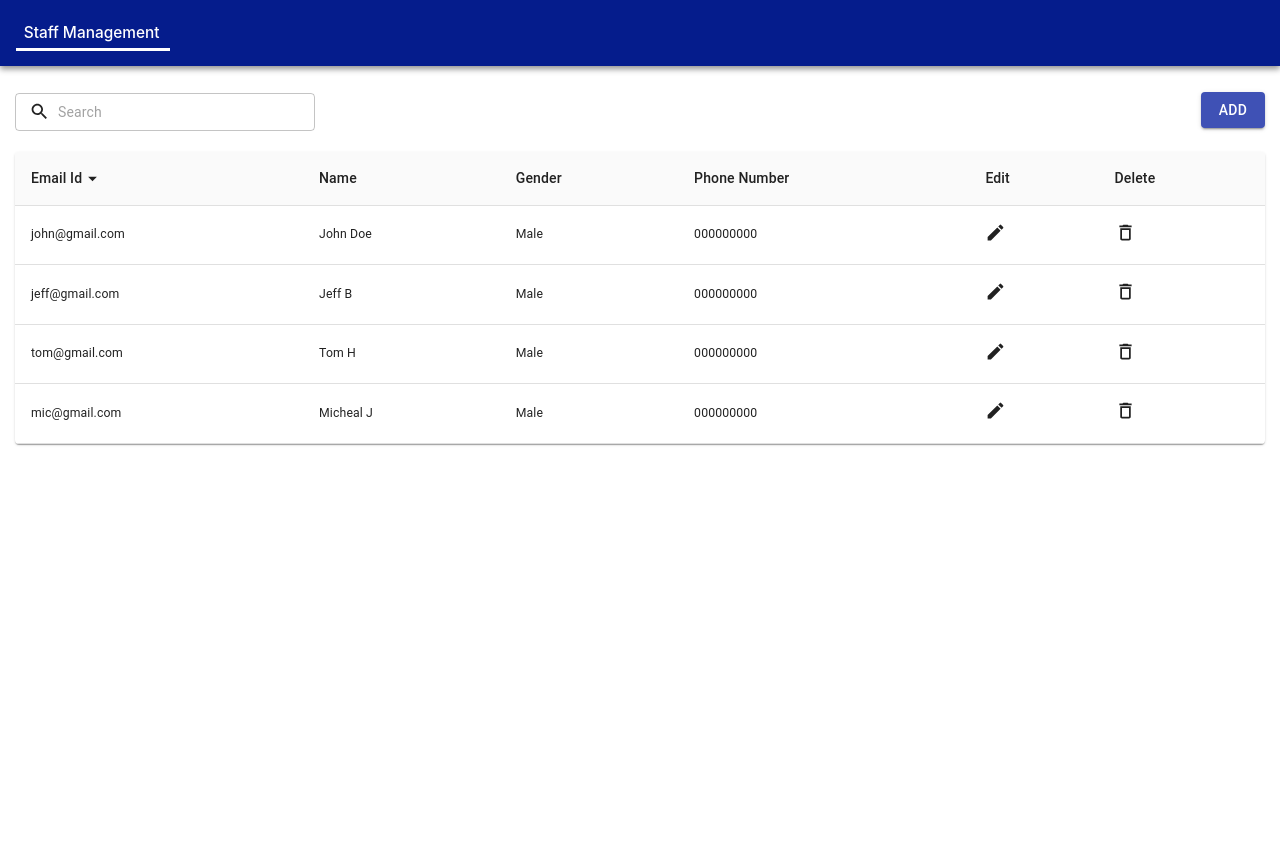
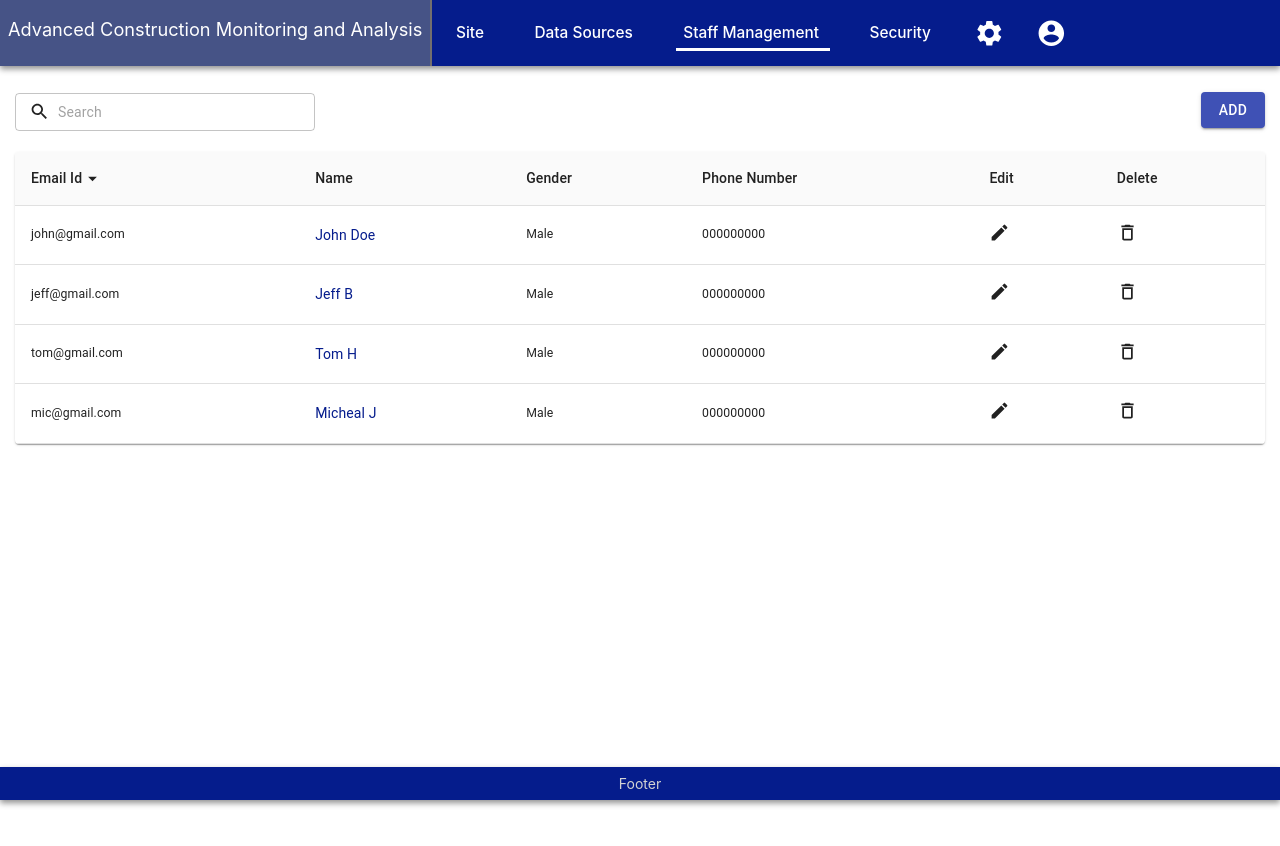
Before and after one commit to DivyaSampath04/React-practice, a React (Create React App) app: page / in a window 1280 px wide. Shown: the top 846 px of the page. Built offline with nearby package versions, Linux system fonts and the light colour scheme.

Commit message:
added footer and view popup

```diff
--- a/src/common.css
+++ b/src/common.css
@@ -17,3 +17,41 @@
 .icon-style {
     cursor: pointer;
 }
+.only-flex {
+    display: flex;
+}
+.vertical-line {
+    background-color: #736e6e;
+    border: 1px solid #736e6e;
+  }
+  .link-style {
+      color: #051c8c;
+      cursor: pointer;
+  }
+  .link-style:hover{
+    text-decoration: underline;
+  }
+/*==================Mui styles override================*/
+
+#simple-menu1 .MuiPaper-root {
+    top: 47px !important;
+    left : 50% !important
+}
+#simple-menu2 .MuiPaper-root {
+    top: 47px !important;
+    left: 60%  !important;
+}
+#simple-menu .MuiMenu-list li {
+    margin-left: 10px;
+}
+
+
+#simple-menu .MuiMenu-list li:last-child {
+    width: 167px;
+
+}
+
+#simple-menu .MuiMenu-list a {
+    text-decoration: none;
+    color: #000;
+}
--- /dev/null
+++ b/src/components/Footer/Footer.css
@@ -0,0 +1,19 @@
+.footer {
+    max-height: 5em !important;
+    min-height: 0px !important;
+    background-color: #051c8c;
+    display: flex;
+    justify-content: space-between;
+    left: 0;
+    right: 0;
+    position: fixed;
+    bottom: 0;
+    z-index: 500;
+    box-shadow: rgba(0, 0, 0, 0.44) 0px 3px 6px 0px;
+  }
+
+.footer-text {
+    color: lightgrey;
+    font-size: 1em;
+    margin: 8px auto;
+}
--- /dev/null
+++ b/src/components/Footer/Footer.js
@@ -0,0 +1,14 @@
+import React from 'react';
+import './Footer.css'
+
+class Footer extends React.Component {
+    render(){
+        return(
+            <div className = 'footer'>
+                    <p className = 'footer-text'>Footer</p>
+            </div>
+        );
+    }
+}
+
+export default Footer;
--- a/src/components/Navbar/Navbar.css
+++ b/src/components/Navbar/Navbar.css
@@ -10,6 +10,7 @@
   top: 0;
   z-index: 500;
   box-shadow: rgba(0, 0, 0, 0.44) 0px 3px 6px 0px;
+  width: 100%;
 }
 
 .tab-text {
@@ -36,3 +37,17 @@
     text-decoration: none !important;
     color: black !important;
   }
+
+  .prod-name {
+    color: white;
+    font-size: 1.3em;
+    padding : 0px 8px;
+  }
+  .prod-bg {
+     background-color: #465386;
+  }
+  .menu-holder {
+    display: flex;
+    flex-direction: column;
+    justify-content: center;
+  }
--- a/src/components/Navbar/Navbar.js
+++ b/src/components/Navbar/Navbar.js
@@ -1,35 +1,71 @@
 import React, { Component } from "react";
-import { Grid, ListItem } from "@material-ui/core";
-import { NavLink } from "react-router-dom";
+import { Grid, ListItem,MenuItem,Button,Menu } from "@material-ui/core";
+import { NavLink, Link } from "react-router-dom";
 import "./Navbar.css";
 import * as c from "../../utils/constants/constants";
+import SettingsIcon from '@material-ui/icons/Settings';
+import AccountCircleIcon from '@material-ui/icons/AccountCircle';
 
 class Navbar extends Component {
   state = {
     value: 0,
     mobile: "",
-    anchorEl: null,
+    sub: null,
+    sec: null
   };
   componentDidMount() {}
 
-  handleClick = (event) => {
-    this.setState({ anchorEl: event.currentTarget });
+  handleClick = (event,tab) => {
+
+    if(tab === 'sub')
+    this.setState({sub : event.currentTarget });
+    else if(tab === 'sec')
+    this.setState({ sec: event.currentTarget });
   };
 
-  handleClose = () => {
-    this.setState({ anchorEl: null });
+  handleClose = (tab) => {
+    if(tab === 'sub')
+    this.setState({ sub: null });
+    else if(tab === 'sec')
+    this.setState({ sec: null });
+
   };
 
-  handleChange = (event, value) => {
-    this.setState({ value });
-  };
 
   render() {
-   // let tab = window.location.href.toString().split("/")[3];
+    //let tab = window.location.href.toString().split("/")[3];
     const classes = "doc-route tabs";
     let { changeCurrentPage } = this.props;
     return (
       <div className="nav-bar">
+        <div className = 'only-flex' >
+          <div className = 'prod-bg'>
+            <p className = 'prod-name'>Advanced Construction Monitoring and Analysis</p>
+          </div>
+          <div className = 'vertical-line'></div>
+        <div className = 'only-flex'>
+        <NavLink
+          exact
+          to={c.PAGE_URLS[c.PAGE_STAFF]}
+          className="headLinkStyle"
+
+        >
+          <ListItem style={{ display: "grid" }}>
+            <p className="tab-text">Site</p>
+
+          </ListItem>
+        </NavLink>
+        <NavLink
+          exact
+          to={c.PAGE_URLS[c.PAGE_STAFF]}
+          className="headLinkStyle"
+
+        >
+          <ListItem style={{ display: "grid" }}>
+            <p className="tab-text">Data Sources</p>
+
+        </ListItem>
+        </NavLink>
         <NavLink
           exact
           to={c.PAGE_URLS[c.PAGE_STAFF]}
@@ -38,12 +74,96 @@ class Navbar extends Component {
         >
           <ListItem style={{ display: "grid" }}>
             <p className="tab-text">Staff Management</p>
+            <div className="under-line"></div>
 
-              <div className="under-line"></div>
+        </ListItem>
+        </NavLink>
+        <NavLink
+          exact
+          to={c.PAGE_URLS[c.PAGE_STAFF]}
+          className="headLinkStyle"
 
+        >
+          <ListItem style={{ display: "grid" }}>
+            <p className="tab-text">Security</p>
+
+        </ListItem>
+        </NavLink>
+       {/* <div className = 'menu-holder'>
+
+            <p className="tab-text"  onClick={(event) => this.handleClick(event,'sub')}>Subscription</p>
+            <Menu
+                //name = 'sub'
+                id="simple-menu1"
+                sub={this.state.sub}
+                keepMounted
+                onClose={()=> this.handleClose('sub')}
+                open={Boolean(this.state.sub)}
+              >
+                <Link to="">
+                  <MenuItem>Accounts</MenuItem>
+                </Link>
+
+                <Link to='' >
+                  <MenuItem>Projects</MenuItem>
+                </Link>
+                <Link to='/' >
+                  <MenuItem>Staff</MenuItem>
+                </Link>
+                <Link to='' >
+                  <MenuItem>Pilots</MenuItem>
+                </Link>
+
+              </Menu>
+
+        </div>
+        <div  className = 'menu-holder'>
+
+         <p className="tab-text"  onClick={(event) => this.handleClick(event,'sec')}>Security</p>
+         <Menu
+            // name = 'sec'
+             id="simple-menu2"
+             sec={this.state.sec}
+             keepMounted
+             onClose={() => this.handleClose('sec')}
+             open={Boolean(this.state.sec)}
+           >
+             <Link to="/">
+               <MenuItem>Users</MenuItem>
+             </Link>
+
+             <Link to='/' >
+               <MenuItem>Audit Log</MenuItem>
+             </Link>
+
+           </Menu>
+    </div>*/}
+        </div>
+        <div className = 'flex-text-icon'>
+        <NavLink
+          exact
+          to={c.PAGE_URLS[c.PAGE_STAFF]}
+          className="headLinkStyle"
+
+        >
+          <ListItem style={{ display: "grid" }}>
+          <SettingsIcon  fontSize = 'large' style = {{color : 'white'}}/>
 
           </ListItem>
         </NavLink>
+        <NavLink
+          exact
+          to={c.PAGE_URLS[c.PAGE_STAFF]}
+          className="headLinkStyle"
+
+        >
+          <ListItem style={{ display: "grid" }}>
+            <AccountCircleIcon fontSize = 'large' style = {{color : 'white'}} />
+          </ListItem>
+        </NavLink>
+        </div>
+
+        </div>
       </div>
     );
   }
--- a/src/pages/StaffManagement/AddStaff/AddStaff.css
+++ b/src/pages/StaffManagement/AddStaff/AddStaff.css
@@ -12,3 +12,26 @@
 .button-align {
     text-align: center;
 }
+.each-header-data {
+     text-align: left;
+
+
+ }
+ .value-font {
+
+    margin : 0px;
+    margin-top: 5px;
+
+  }
+  .label-font {
+    margin : 0px;
+    margin-top: 20px;
+    font-weight: 300;
+  }
+  .popup-up-staff {
+      width: 400px;
+  }
+  .view-only {
+    width: 300px;
+    margin: 20px;
+  }
--- a/src/pages/StaffManagement/AddStaff/AddStaff.jsx
+++ b/src/pages/StaffManagement/AddStaff/AddStaff.jsx
@@ -17,7 +17,7 @@ class AddStaff extends React.Component {
   render() {
     return (
       <>
-        <Dialog open={this.props.data.add_open}>
+        <Dialog open={this.props.data.add_open} className = 'pop-up-staff'>
           <DialogTitle className="add-staff-title">
             <div className="flex-space-between">
               <p className="pop-title">{this.props.data.title}</p>
@@ -30,6 +30,8 @@ class AddStaff extends React.Component {
           </DialogTitle>
           <DialogContent>
             <div>
+              {this.props.data.action === 'edit' ||  this.props.data.action === 'add'?
+              <>
               <div className="flex-space-between">
                 <TextField
                   autoComplete = "off"
@@ -86,6 +88,40 @@ class AddStaff extends React.Component {
                   Cancel
                 </Button>
               </div>
+              </>
+              :
+              <div className = 'view-only'>
+            <div className = 'flex-space-between'>
+              <div>
+              <div className="each-header-data">
+              <p className="label-font">Name</p>
+              <p className="value-font">
+              {this.props.data.name}
+              </p>
+            </div>
+            <div className="each-header-data">
+              <p className="label-font">Email Id</p>
+              <p className="value-font">
+              {this.props.data.id}
+              </p>
+              </div>
+            </div>
+           <div>
+            <div className="each-header-data">
+              <p className="label-font">Phone Number</p>
+              <p className="value-font">
+              {this.props.data.phone}
+              </p>
+            </div>
+            <div className="each-header-data">
+              <p className="label-font">Gender</p>
+              <p className="value-font">
+              {this.props.data.gender}
+              </p>
+            </div>
+            </div>
+            </div>
+            </div>}
             </div>
           </DialogContent>
         </Dialog>
--- a/src/pages/StaffManagement/StaffManagement.js
+++ b/src/pages/StaffManagement/StaffManagement.js
@@ -1,5 +1,6 @@
 import React from "react";
 import Navbar from "../../components/Navbar/Navbar";
+import Footer from "../../components/Footer/Footer";
 import { Table, TableContainer, Paper, Button } from "@material-ui/core";
 import * as config from "../../utils/config";
 import TableData from "./StaffTable/TableData/TableData";
@@ -57,7 +58,7 @@ class StaffManagement extends React.Component {
     if (action === "add") {
       this.setState({ id: "", name: "", phone: "", gender: "" ,title : 'Add Staff'});
     } else {
-      this.setState({title : 'Edit Staff'})
+      action === 'edit' ? this.setState({title : 'Edit Staff'}) : this.setState({title : 'View Staff'})
       config.staff_data.forEach((data) => {
         id === data.id &&
           this.setState({
@@ -105,6 +106,7 @@ class StaffManagement extends React.Component {
             </Table>
           </TableContainer>
         </div>
+        <Footer />
         <AddStaff
           data={this.state}
           handleChange={this.handleChange}
@@ -113,6 +115,7 @@ class StaffManagement extends React.Component {
           closePopup={this.closePopup}
 
         />
+
       </div>
     );
   }
--- a/src/pages/StaffManagement/StaffTable/TableData/TableData.jsx
+++ b/src/pages/StaffManagement/StaffTable/TableData/TableData.jsx
@@ -12,7 +12,7 @@ class TableData extends React.Component {
             this.props.data.map((dt, i) => (
               <TableRow key={i}>
                 <TableCell>{dt.id}</TableCell>
-                <TableCell>{dt.name}</TableCell>
+                <TableCell><div className = 'link-style'  onClick={() => this.props.openPopup("view", dt.id, i)}>{dt.name}</div></TableCell>
                 <TableCell>{dt.gender}</TableCell>
                 <TableCell>{dt.phone}</TableCell>
                 <TableCell>
```
